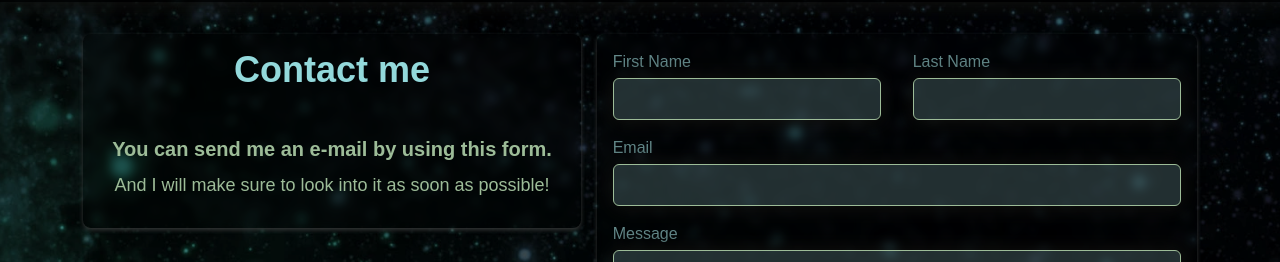
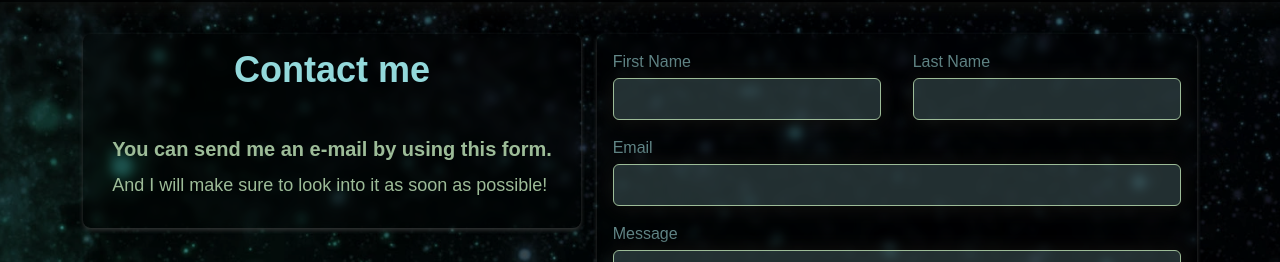
Before and after one commit to SpooRe91/mb-portfolio-app, a Next.js app in the folder mb-portfolio-app/: page /contactMe in a window 1280 px wide. Shown: the part 485-747 px from the top of the page. Built offline with nearby package versions, Linux system fonts and the light colour scheme; no server answers.

Commit message:
fix: aligned the text to the right to maintain consistency and readability

```diff
--- a/mb-portfolio-app/src/app/contactMe/page.tsx
+++ b/mb-portfolio-app/src/app/contactMe/page.tsx
@@ -21,7 +21,7 @@ const Contact = () => {
 						{keyToText('CONTACT.HEADER')}
 					</h1>
 					<TextBlock
-						className="p-[0.8rem] text-center text-colorMediumDark"
+						className="p-[0.8rem] text-left text-colorMediumDark"
 						titleClassName="sm:text-base md:text-xl"
 						title={keyToText('CONTACT.SEND_EMAIL_TEXT')}
 						content={keyToText('CONTACT.SEND_EMAIL_AFFIRMATION')}
```
